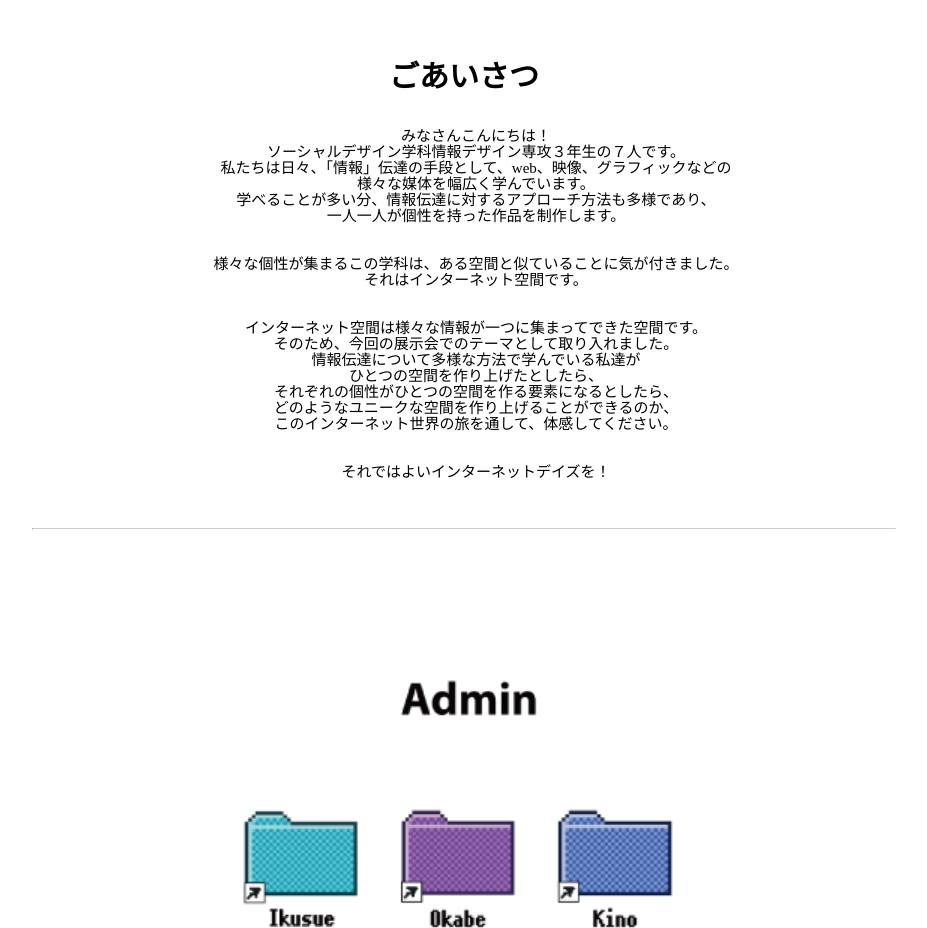
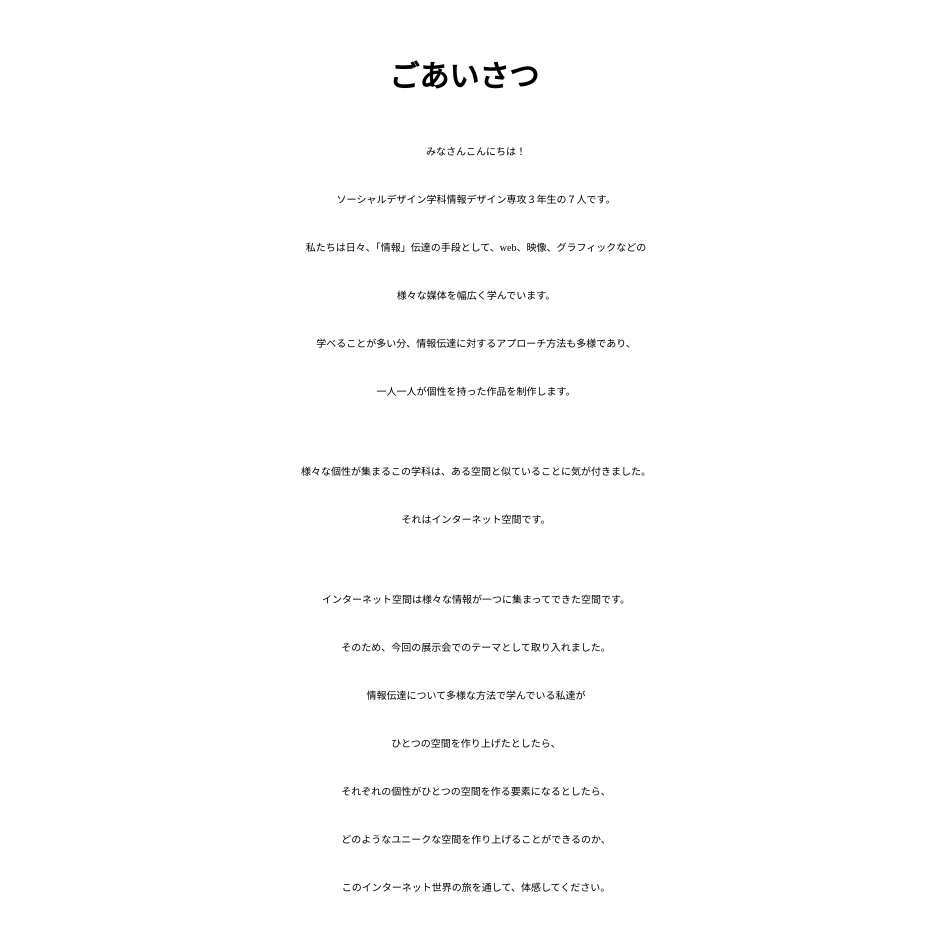
Before and after one commit to kourogi-aika/404, a plain HTML site: page index.html in a window 1280 px wide. Shown: the part 860-1788 px from the top of the page, without its empty margins (176-1103 px from the left). Drawn offline with nearby package versions, Linux system fonts and the light colour scheme.

Commit message:
Update style.css

```diff
--- a/css/style.css
+++ b/css/style.css
@@ -127,7 +127,7 @@ h2{
 }
 
 p{
-	line-height: 1rem;
+	line-height: 1.5rem;
 	margin-top: 2rem;
 	font-size: 5px;
 }
@@ -292,6 +292,8 @@ footer {
 }
 
 
+
+
   #pic img{
     width: 35%;
     float: left;
@@ -307,7 +309,9 @@ footer {
 	}
 
 	p{
-		font-size: 15px;
+		line-height: 3rem;
+	        margin-top: 2rem;
+		font-size: 10px;
 	}
 
 
```
